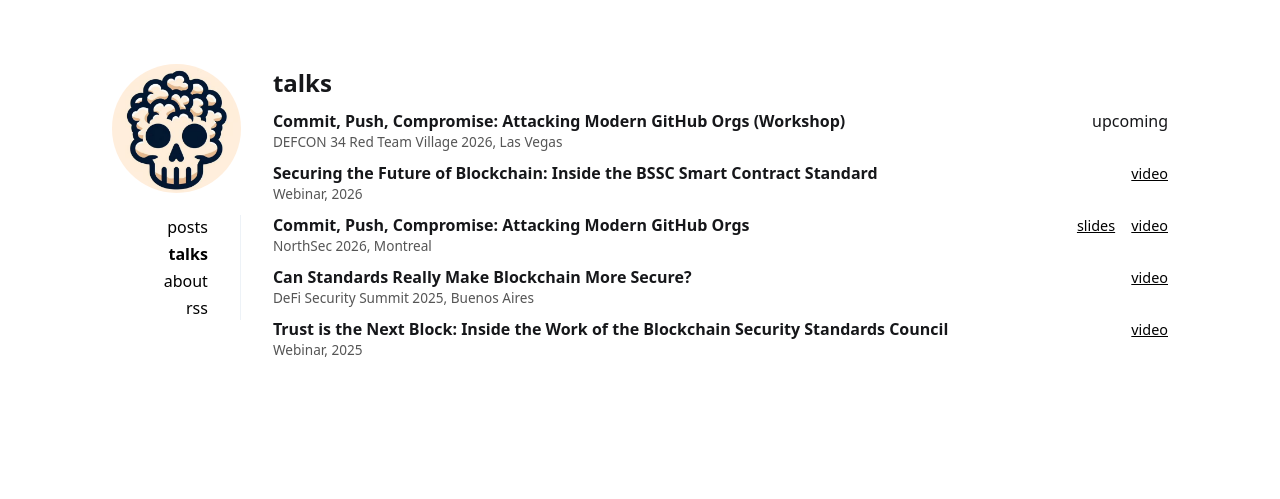
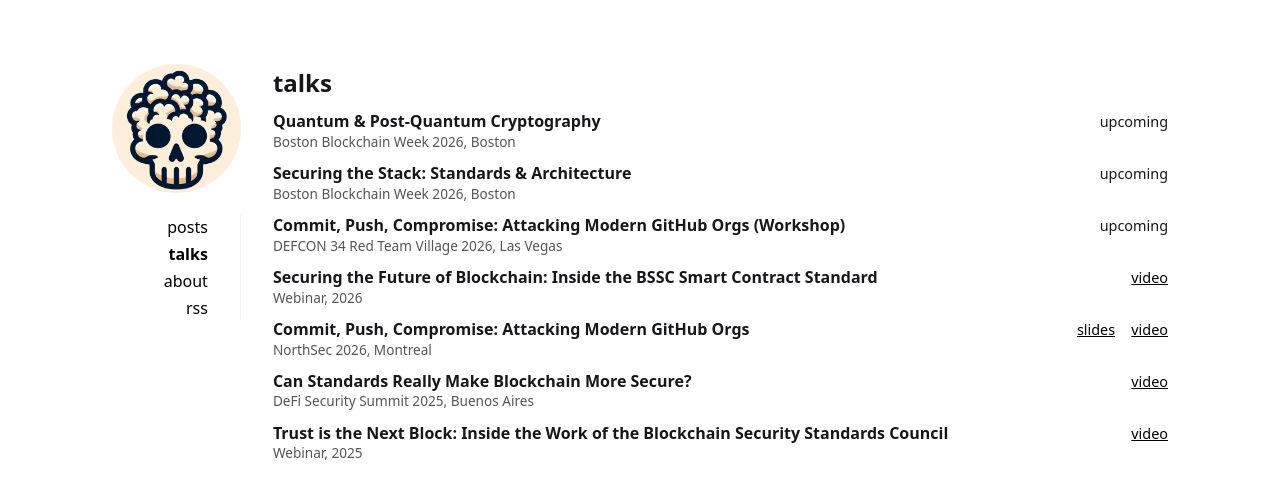
Before and after one commit to nopcorn/nopcorn.github.io, a Jekyll site: the page built from _pages/talks.md, in a window 1280 px wide. Shown: the top 499 px of the page. Built offline with Jekyll 4.4.1, drawn with Linux system fonts in a browser that asks for light colours.

Commit message:
Update talks.md

```diff
--- a/_pages/talks.md
+++ b/_pages/talks.md
@@ -4,10 +4,28 @@ title: talks
 ---
 
 <ul class="talks">
-    <li>
+  <li>
+    <div class="talk-header">
+      <span class="talk-title">Quantum & Post-Quantum Cryptography</span>
+      <span class="talk-links" style="font-size:0.9rem">
+        upcoming
+      </span>
+    </div>
+    <div class="talk-venue">Boston Blockchain Week 2026, Boston</div>
+  </li>
+  <li>
+    <div class="talk-header">
+      <span class="talk-title">Securing the Stack: Standards & Architecture</span>
+      <span class="talk-links" style="font-size:0.9rem">
+        upcoming
+      </span>
+    </div>
+    <div class="talk-venue">Boston Blockchain Week 2026, Boston</div>
+  </li>
+  <li>
     <div class="talk-header">
       <span class="talk-title">Commit, Push, Compromise: Attacking Modern GitHub Orgs (Workshop)</span>
-      <span class="talk-links">
+      <span class="talk-links" style="font-size:0.9rem">
         upcoming
       </span>
     </div>
```
